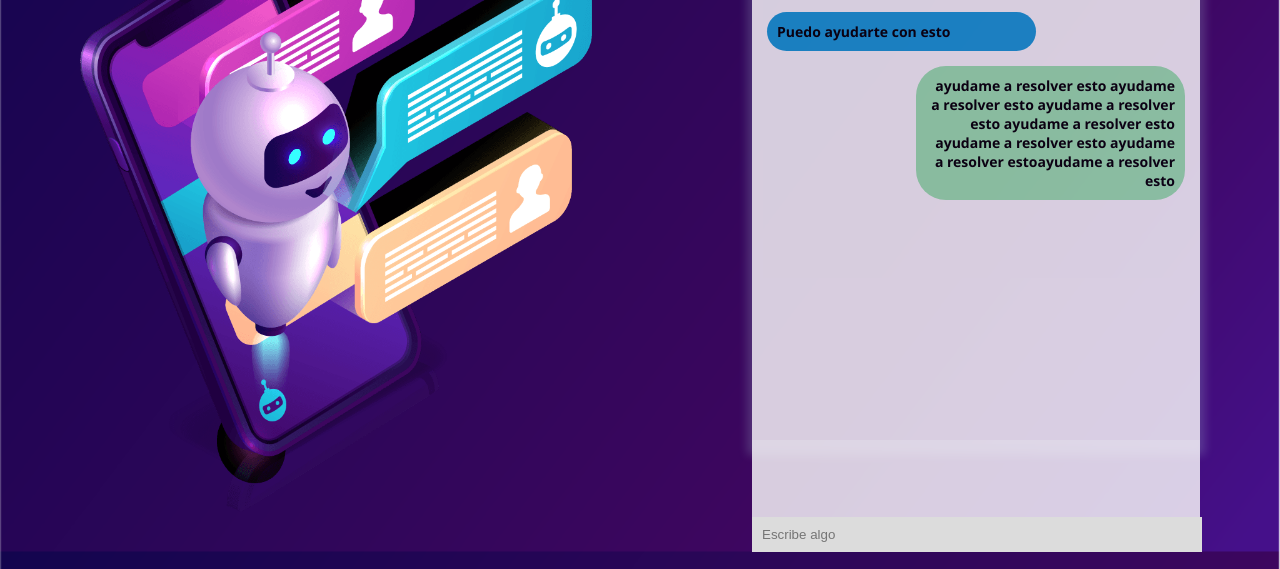
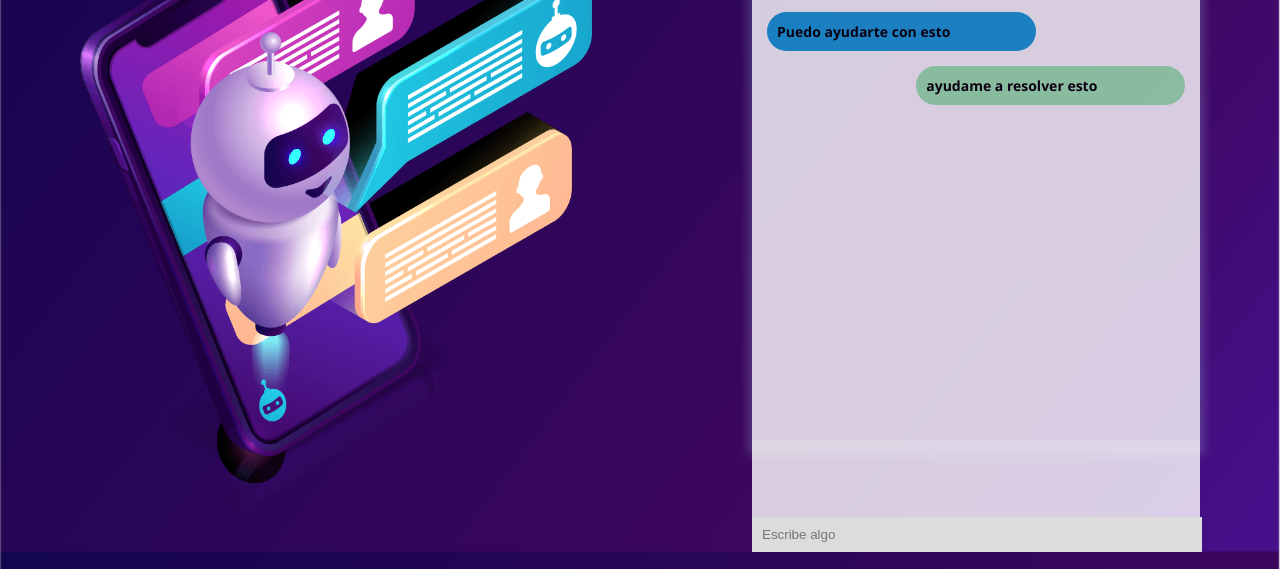
Before and after one commit to GomezLuque/proyectChatBot, a plain HTML site: page front-web/chatbot.html in a window 1280 px wide. Shown: the part 231-800 px from the top of the page. Drawn offline with nearby package versions, Linux system fonts and the light colour scheme; no server answers.

Commit message:
Update chatbot.html

```diff
--- a/front-web/chatbot.html
+++ b/front-web/chatbot.html
@@ -30,7 +30,7 @@
                     <h2>Puedo ayudarte con esto</h2>
                 </div>
                 <div class="userMessage flex">
-                    <h2>ayudame a resolver esto ayudame a resolver esto ayudame a resolver esto ayudame a resolver esto ayudame a resolver esto ayudame a resolver estoayudame a resolver esto</h2>
+                    <h2>ayudame a resolver esto</h2>
                 </div>
             </div>
             <input id="serch" class="input-chatbot" type="text" placeholder="Escribe algo">
```
